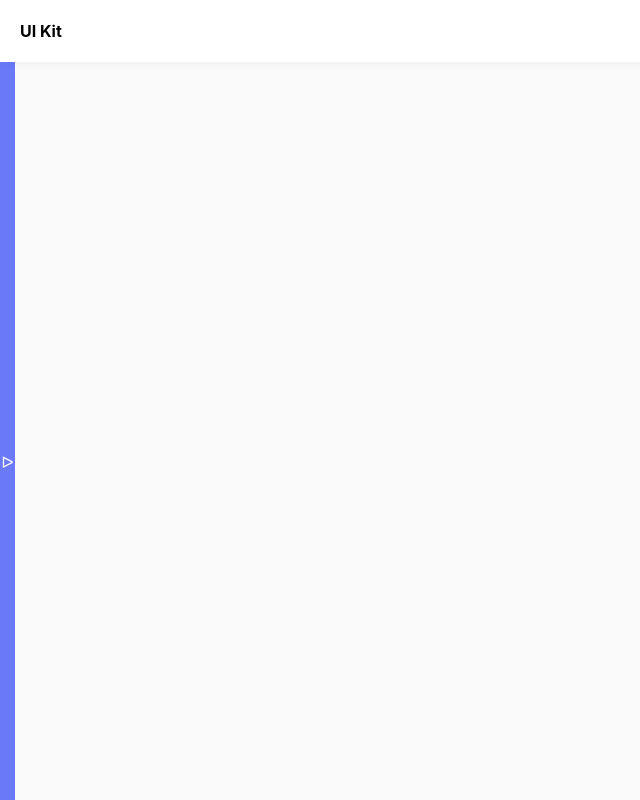
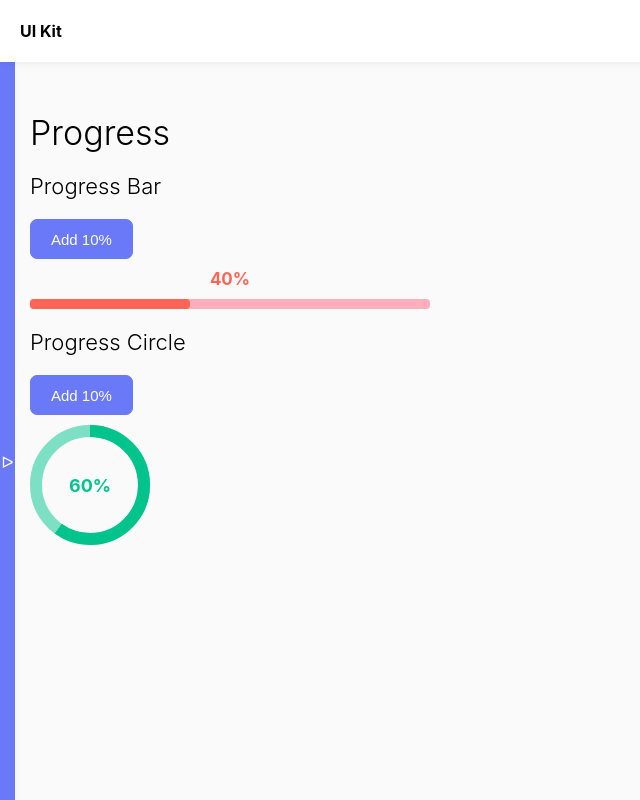
Before and after one commit to serafimq/my-ui-kit, a Vue app: page /#/progress in a window 1280 px wide. Shown: the whole page, without its empty margins (0-640 px from the left). Built offline with nearby package versions, Linux system fonts and the light colour scheme.

Commit message:
added progress bar components

```diff
--- a/src/components/Layout/Sidebar.vue
+++ b/src/components/Layout/Sidebar.vue
@@ -13,6 +13,7 @@ const links = ref([
     {name: 'Button', href: '/button'},
     {name: 'Checkbox', href: '/checkbox'},
     {name: 'RadioButton', href: '/radioButton'},
+    {name: 'Progress', href: '/progress'},
 ])
 </script>
 
--- /dev/null
+++ b/src/components/Progress/ProgressBar.vue
@@ -0,0 +1,50 @@
+<script setup>
+const props = defineProps({
+  maxWidth: {
+    type: String,
+    default: '300px'
+  },
+  percent: {
+    type: Number,
+    required: true,
+  },
+  color: {
+    type: String,
+    default: 'primary'
+  }
+})
+</script>
+
+<template>
+  <div class="progress__container" :style="{'max-width': maxWidth}">
+    <span class="progress__percent" :style="[{'color': `var(--${color}`}]">{{percent}}%</span>
+    <div class="progress" :style="[{'background': `var(--${color}-hover`}]">
+      <div class="progress__bar" :style="[{'width': `${percent}%`}, {'background': `var(--${color}`}]">
+
+      </div>
+    </div>
+  </div>
+</template>
+
+<style lang="scss" scoped>
+  .progress {
+    height: 10px;
+    border-radius: 4px;
+    &__container {
+      margin-bottom: 20px;
+      overflow: hidden;
+    }
+    &__bar {
+      height: 100%;
+      border-radius: 4px;
+      transition: .5s;
+    }
+    &__percent {
+      display: block;
+      text-align: center;
+      font-weight: bold;
+      font-size: 17px;
+      margin-bottom: 10px;
+    }
+  }
+</style>
--- /dev/null
+++ b/src/components/Progress/ProgressCircle.vue
@@ -0,0 +1,69 @@
+<script setup>
+const props = defineProps({
+  percent: {
+    type: Number,
+    required: true
+  },
+  color: {
+    type: String,
+    default: 'primary'
+  }
+})
+</script>
+
+<template>
+  <div class="progress-circle">
+    <span class="progress-circle-percent" :style="[{'color': `var(--${color})`}]">{{percent}}%</span>
+    <svg width="120" height="120" viewBox="0 0 120 120" class="progress-circle-svg">
+      <circle
+        cx="60"
+        cy="60"
+        r="54"
+        fill="none"
+        :stroke="`var(--${color}-hover)`"
+        stroke-width="12" />
+      <circle
+        class="progress-circle-line"
+        :style="[{'stroke-dashoffset': `calc(100 - ${percent})`}]"
+        cx="60"
+        cy="60"
+        r="54"
+        fill="none"
+        :stroke="`var(--${color})`"
+        stroke-width="12"
+        pathLength="100" />
+    </svg>
+  </div>
+
+</template>
+
+
+<style lang="scss" scoped>
+.progress {
+  &-circle {
+    position: relative;
+    margin-bottom: 20px;
+    width: 120px;
+    height: 120px;
+    &-svg {
+      transform: rotate(-90deg);
+    }
+    &-percent {
+      position: absolute;
+      left: 0;
+      width: 100%;
+      top: 0;
+      height: 100%;
+      display: flex;
+      align-items: center;
+      justify-content: center;
+      font-weight: bold;
+      font-size: 18px;
+    }
+    &-line {
+      stroke-dasharray: 100;
+      transition: .5s;
+    }
+  }
+}
+</style>
--- a/src/router/index.js
+++ b/src/router/index.js
@@ -4,6 +4,7 @@ import Button from "@/views/Button.vue";
 import Typography from "@/views/Typography.vue";
 import Checkbox from "@/views/Checkbox.vue";
 import RadioButton from "@/views/RadioButton.vue";
+import Progress from "@/views/Progress.vue";
 
 const router = createRouter({
   history: createWebHashHistory(),
@@ -33,6 +34,11 @@ const router = createRouter({
       name: 'RadioButton',
       component: RadioButton,
     },
+    {
+      path: '/progress',
+      name: 'Progress',
+      component: Progress,
+    },
   ]
 })
 
--- /dev/null
+++ b/src/views/Progress.vue
@@ -0,0 +1,38 @@
+<script setup>
+import {ref} from 'vue'
+import ProgressBar from "@/components/Progress/ProgressBar.vue";
+import Button from "@/components/Button.vue";
+import ProgressCircle from "@/components/Progress/ProgressCircle.vue";
+
+const percentBar = ref(40);
+const percentCircle = ref(60);
+
+const addPercentBar = () => {
+  percentBar.value += 10
+  if (percentBar.value > 100) {
+    percentBar.value = 100
+  }
+}
+const addPercentCircle = () => {
+  percentCircle.value += 10
+  if (percentCircle.value > 100) {
+    percentCircle.value = 100
+  }
+}
+</script>
+
+<template>
+  <h1 class="heading-1">Progress</h1>
+
+  <h2 class="heading-2">Progress Bar</h2>
+  <div class="line line--block">
+    <Button label="Add 10%" @click="addPercentBar"/>
+    <progress-bar maxWidth="400px" :percent="percentBar" color="danger"/>
+  </div>
+
+  <h2 class="heading-2">Progress Circle</h2>
+  <div class="line line--block">
+    <Button label="Add 10%" @click="addPercentCircle"/>
+    <progress-circle :percent="percentCircle" color="success"/>
+  </div>
+</template>
```
